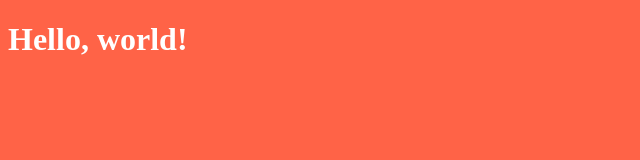
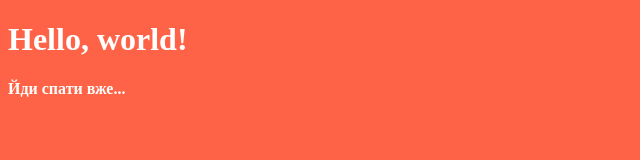
Before and after one commit to YuriiLukianovych/github-hello-world, a plain HTML site: page index.html in a window 1280 px wide. Shown: the whole page, without its empty margins (0-640 px from the left). Drawn offline with Linux system fonts and the light colour scheme.

Commit message:
просто коммит)

```diff
--- a/index.html
+++ b/index.html
@@ -8,5 +8,6 @@
 </head>
 <body>
    <h1>Hello, world!</h1>
+   <p>Йди спати вже...</p>
 </body>
 </html>
```
